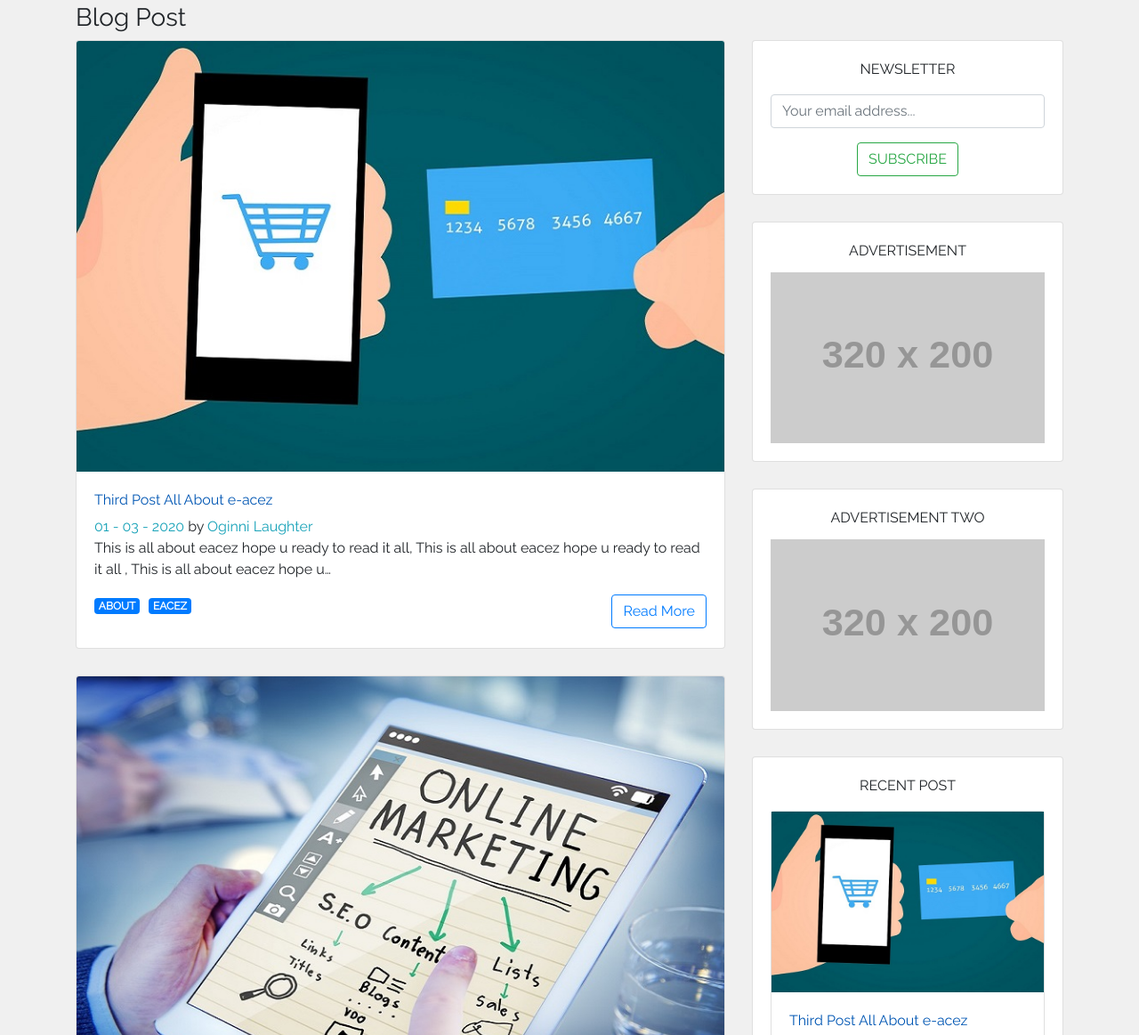
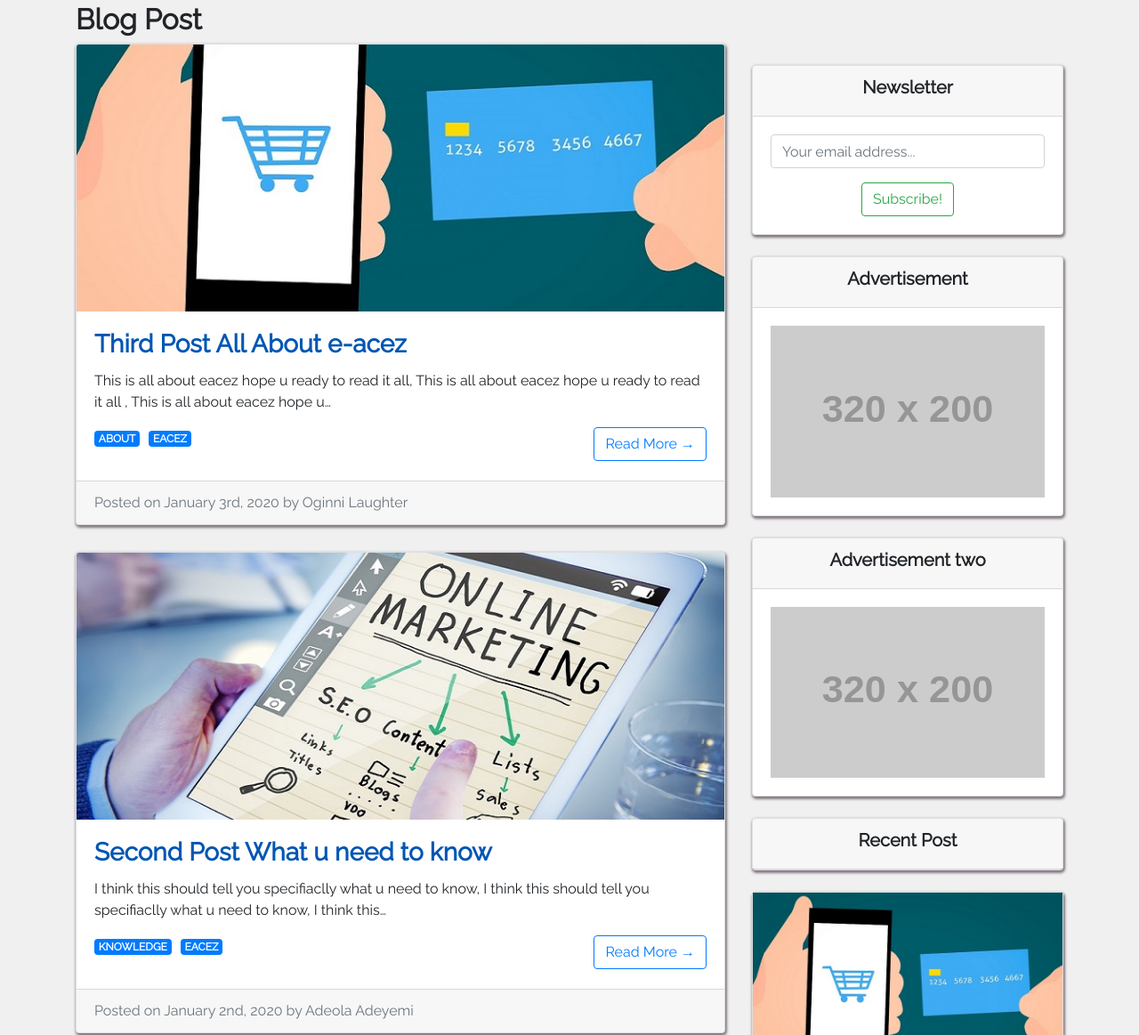
Before and after one commit to Jos33y/e-acez, a Gatsby site: page / in a window 1280 px wide. Shown: the part 105-1268 px from the top of the page at 89% size. Built offline with nearby package versions, Linux system fonts and the light colour scheme; Gatsby itself is replaced by a stand-in of ours; placeholder pictures from the web are drawn by us; a web font is replaced by a local one.

Commit message:
restyle most of the pages

```diff
--- a/gatsby-config.js
+++ b/gatsby-config.js
@@ -37,6 +37,13 @@ module.exports = {
         icon: `src/images/eiconweb.png`, // This path is relative to the root of the site.
       },
     },
+    {
+      resolve: `gatsby-source-contentful`,
+      options: {
+        spaceId: `myamyxmzzmzr`,
+        accessToken: `D5Bx8FZsqanjGA01l5ULL0NIxtEqNyKVAVqLgQogmWw`
+      },
+    },
     `gatsby-plugin-sass`,
     `gatsby-plugin-catch-links`,
 
--- a/package.json
+++ b/package.json
@@ -15,6 +15,7 @@
     "gatsby-plugin-react-helmet": "^3.1.16",
     "gatsby-plugin-sass": "^2.1.26",
     "gatsby-plugin-sharp": "^2.3.5",
+    "gatsby-source-contentful": "^2.1.73",
     "gatsby-source-filesystem": "^2.1.43",
     "gatsby-transformer-remark": "^2.6.45",
     "gatsby-transformer-sharp": "^2.3.7",
--- a/src/components/Sidebar.js
+++ b/src/components/Sidebar.js
@@ -1,5 +1,5 @@
 import React from 'react';
-import {Card, CardTitle, CardBody, Form, FormGroup, Input, CardText } from 'reactstrap'
+import {Card, CardTitle, CardBody, Form, FormGroup, Input, CardText, CardHeader } from 'reactstrap'
 import { StaticQuery, graphql, Link } from 'gatsby'
 import Img from 'gatsby-image'
 
@@ -7,9 +7,9 @@ const SideBar = ({ author, authorFluid }) => (
         <div>
         {author && (
             <Card>
-                <Img className="card-image-top" fluid={authorFluid}/>
+                <Img className="card-image-top rounded" fluid={authorFluid}/>
                 <CardBody>
-                    <CardTitle className="text-center text-uppercase mb-3">
+                    <CardTitle className="text-center text-uppercase font-weight-bold mb-3">
                         {author.name}
                     </CardTitle>
                     <CardText>{author.bio}</CardText>
@@ -25,24 +25,24 @@ const SideBar = ({ author, authorFluid }) => (
                 </CardBody>
             </Card>
         )}
-            <Card>
-                <CardBody>
-                    <CardTitle className="text-center text-uppercase mb-3">
-                        Newsletter
-                    </CardTitle>
+            <Card className="my-4">
+                <CardHeader>
+                    <h5 className="text-center font-weight-bold">Newsletter</h5>
+                </CardHeader>
+                    <CardBody>
                     <Form className="text-center">
                         <FormGroup>
                             <Input type="email" name="email" placeholder="Your email address..."/>
                         </FormGroup>
-                        <button className="btn btn-outline-success text-uppercase"> Subscribe</button>
+                        <button className="btn btn-outline-success"> Subscribe!</button>
                     </Form>
                 </CardBody>
             </Card>
-            <Card>
+            <Card className="my-4">
+                <CardHeader>
+                    <h5 className="text-center font-weight-bold">Advertisement</h5>
+                </CardHeader>
                 <CardBody>
-                    <CardTitle className="text-center text-uppercase">
-                        Advertisement
-                    </CardTitle>
                     <img src="https://via.placeholder.com/320x200"
                     alt="Advert"
                     style={{width: '100%' }}
@@ -50,11 +50,11 @@ const SideBar = ({ author, authorFluid }) => (
                     />
                 </CardBody>
             </Card>
-            <Card>
+            <Card className="my-4">
+                <CardHeader>
+                    <h5 className="text-center font-weight-bold">Advertisement two</h5>
+                </CardHeader>
                 <CardBody>
-                    <CardTitle className="text-center text-uppercase">
-                        Advertisement two
-                    </CardTitle>
                     <img src="https://via.placeholder.com/320x200"
                     alt="Advert"
                     style={{width: '100%' }}
@@ -62,11 +62,13 @@ const SideBar = ({ author, authorFluid }) => (
                     />
                 </CardBody>
             </Card>
-            <Card>
-                <CardBody>
-                    <CardTitle className="text-center text-uppercase mb-3">
-                        Recent Post
-                    </CardTitle>
+            <Card className="my-4">
+
+            <CardHeader>
+                    <h5 className="text-center font-weight-bold">Recent Post</h5>
+                </CardHeader>
+                </Card>
+
                     <StaticQuery query={sidebarQuery} render ={(data) => (
                         <div>
                             {data.allMarkdownRemark.edges.map(({node}) => (
@@ -85,8 +87,6 @@ const SideBar = ({ author, authorFluid }) => (
                             ))}
                         </div>
                     )} />
-                </CardBody>
-            </Card>
         </div>
      )
 
--- a/src/components/blogpost.js
+++ b/src/components/blogpost.js
@@ -1,6 +1,6 @@
 import React from 'react'
 import {Link} from 'gatsby'
-import { Badge, Card, CardBody, CardTitle, CardSubtitle, CardText} from 'reactstrap'
+import { Badge, Card, CardBody, CardTitle,  CardText, CardFooter} from 'reactstrap'
 import Img from 'gatsby-image'
 import { slugify } from '../util/utilityFunctions'
 
@@ -9,19 +9,15 @@ const Post = ({ title, author, slug, date, body, fluid, tags }) => {
     return (
         <Card>
         <Link to={slug}>
-        <Img className="card-img-top" fluid={fluid} />
+        <Img className="card-img-top image-card" fluid={fluid} />
         </Link>
 
             <CardBody>
                 <CardTitle>
                 <Link to={slug}>
-                    {title}
+                    <h3 className="font-weight-bold">{title}</h3>
                     </Link>
                 </CardTitle>
-                <CardSubtitle>
-                    <span className="text-info">{date} </span> by {" "}
-                    <span className="text-info">{author} </span>
-                </CardSubtitle>
                 <CardText>{body}</CardText>
                 <ul className="ul-style">
                     {tags.map(tag  => (
@@ -34,8 +30,11 @@ const Post = ({ title, author, slug, date, body, fluid, tags }) => {
                         </li>
                     ))}
                 </ul>
-                <Link to={slug} className="btn btn-outline-primary float-right">Read More</Link>
+                <Link to={slug} className="btn btn-outline-primary float-right">Read More &rarr;</Link>
             </CardBody>
+            <CardFooter className="text-muted">
+            Posted on {date} by {author}
+            </CardFooter>
         </Card>
 
     );
--- a/src/components/layout.js
+++ b/src/components/layout.js
@@ -38,7 +38,7 @@ const Layout = ({ authorImageFluid, children, pageTitle, postAuthor}) => {
       <div className="container" id="content">
       <br/>
       <br/>
-      <h3>{pageTitle}</h3>
+      <h2 class="font-weight-bolder">{pageTitle}</h2>
       <Row>
         <Col md="8">
         {children}
--- a/src/pages/index.js
+++ b/src/pages/index.js
@@ -36,14 +36,14 @@ const IndexPage = () => (
 const indexQuery = graphql`
 query{
   allMarkdownRemark( sort: {fields: [frontmatter___date], order: DESC}
-    limit: 2
+
     ) {
     edges{
       node{
         id
         frontmatter{
           title
-          date(formatString: "MM - DD - YYYY")
+          date(formatString: "MMMM  Do, YYYY")
           author
           tags
           image{
--- a/src/pages/team.js
+++ b/src/pages/team.js
@@ -16,7 +16,7 @@ const TeamPage = () => (
       <div className="col-md-8">
         <Card style={{ midHeight: '100%' }}>
           <CardBody>
-            <CardTitle>{authors[0].name} </CardTitle>
+            <CardTitle className="font-weight-bold">{authors[0].name} </CardTitle>
             <CardText>{authors[0].bio}</CardText>
               <br/>
           </CardBody>
@@ -31,7 +31,7 @@ const TeamPage = () => (
       <div className="col-md-8">
         <Card style={{ midHeight: '100%' }}>
           <CardBody>
-            <CardTitle>{authors[1].name} </CardTitle>
+            <CardTitle className="font-weight-bold">{authors[1].name} </CardTitle>
             <CardText>{authors[1].bio}</CardText>
               <br/>
           </CardBody>
--- a/src/styles/_card.scss
+++ b/src/styles/_card.scss
@@ -1,5 +1,8 @@
 .card {
   margin-bottom: 30px;
+  -webkit-box-shadow: 1px 2px 3px 1px rgba(128,120,128,1);
+-moz-box-shadow: 1px 2px 3px 1px rgba(128,120,128,1);
+box-shadow: 1px 2px 3px 1px rgba(128,120,128,1);
 }
 ul.ul-style {
   padding: 0;
@@ -10,3 +13,6 @@ ul.ul-style {
     margin-right: 10px;
   }
 }
+.image-card {
+  height: 300px;
+}
```
Also changed, not shown: src/templates/single-post.js (+21 -9 lines), src/images/ade.jpg, src/images/laff.jpg, src/images/ocean.jpg (added), 1 other file.
